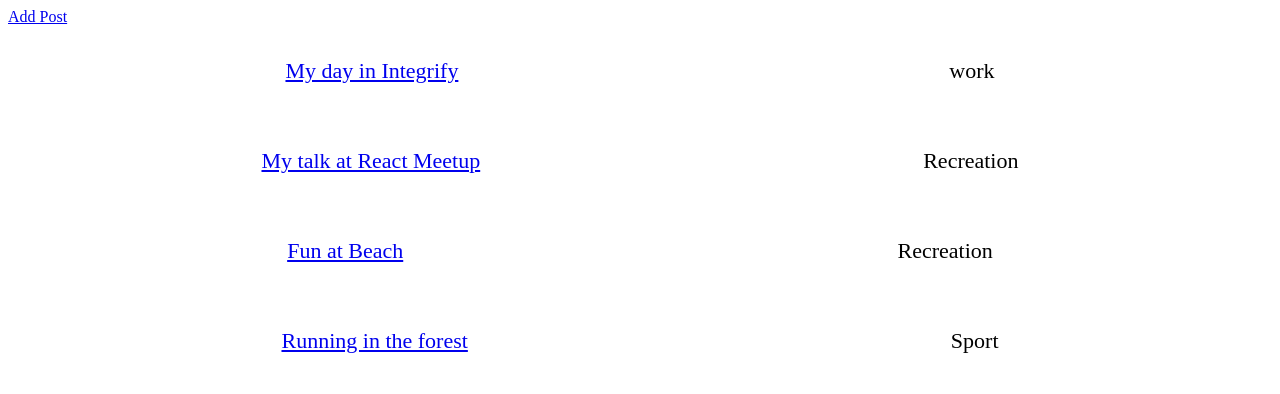
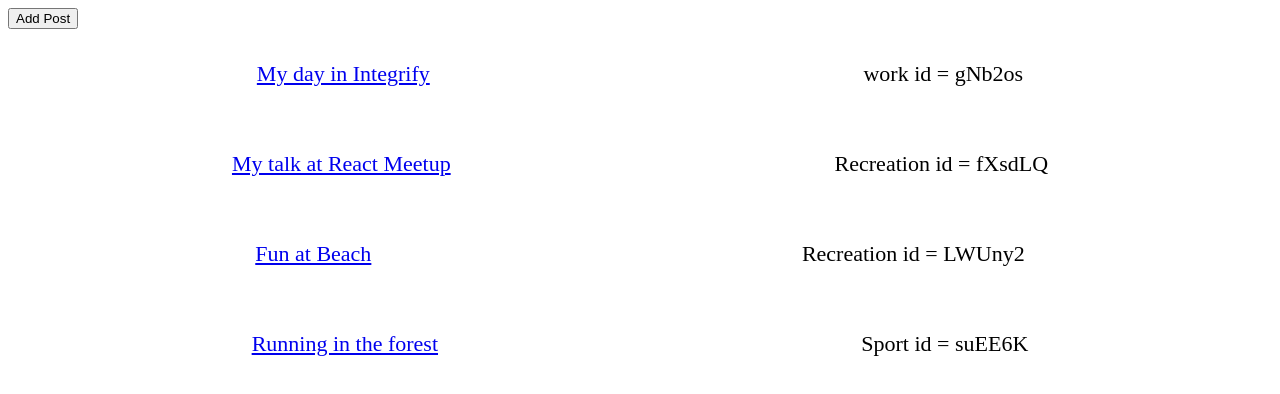
Before and after one commit to rmahato64/react-route, a React (Create React App) app: page / in a window 1280 px wide. Shown: the top 394 px of the page. Built offline with nearby package versions, Linux system fonts and the light colour scheme.

Commit message:
add link to buttons

```diff
--- a/src/App.js
+++ b/src/App.js
@@ -1,10 +1,11 @@
 import React, { Component,createRef } from 'react'
-import {BrowserRouter,Route,Link,NavLink,Switch,Prompt,Redirect} from 'react-router-dom'
-import {randomId} from './data/randomId'
-import Posts from './components/Posts'
-import Post from './components/Post'
-import './App.css'
-import AddPost from './components/AddPost'
+import {Route,Link,NavLink,Switch,Prompt,Redirect} from 'react-router-dom'
+import {randomId} from './data/randomId';
+import Posts from './components/Posts';
+import Post from './components/Post';
+import './App.css';
+import AddPost from './components/AddPost';
+import PostDetail from './components/PostDetail';
 
 class App extends Component {
   constructor(props) {
@@ -91,8 +92,12 @@ class App extends Component {
   }
   render () {
   return (
-    <div>
-      <AddPost
+    <div className='App'>
+      <Switch>
+        <Route
+          exact
+          path='/newpost'
+          render={ () => <AddPost
             addPost = {this.addPost}
             title = {this.state.title}
             category = {this.state.category}
@@ -100,12 +105,28 @@ class App extends Component {
             id = {this.state.id}
             handleChange = {this.handleChange}
             />
-      <Posts
+          }
+        />
+        <Route
+          exact
+          path='/'
+          render={ () => <Posts
             posts = {this.state.posts}
             deletePost = {this.deletePost}
             editPost = {this.editPost}
             inputTitle = {this.inputTitle}
             />
+          }
+        />
+        {/* <Route
+          exact
+          path={`/post/this.state.id`}
+          render={ () =>  <PostDetail
+            posts = {this.state.posts}
+            />
+          }
+        /> */}
+      </Switch>
     </div>
   )
 }
--- a/src/components/Add.js
+++ b/src/components/Add.js
@@ -1,5 +1,5 @@
 import React from 'react'
-
+import { Link } from 'react-router-dom';
 const Add = ({title,description,category,id,addPost,handleChange}) => {
     return (
         <div>
@@ -14,8 +14,8 @@ const Add = ({title,description,category,id,addPost,handleChange}) => {
                 <textarea type = "text" name = 'description' value = {description} onChange = {handleChange}></textarea>
             </div>
             <div>
-                <button onClick = {() => addPost()}>Add</button>
-                <button>Cancel</button>
+                <Link to='/'><button onClick = {() => addPost()}>Add</button> </Link>
+                <Link to='/'> <button>Cancel</button> </Link>
             </div>
         </div>
     )
--- a/src/components/AddPost.js
+++ b/src/components/AddPost.js
@@ -1,14 +1,17 @@
 import React from 'react'
 import Add from './Add'
-import {BrowserRouter,Route,Link,NavLink,Switch,Prompt,Redirect} from 'react-router-dom'
 import {randomId} from '../data/randomId'
 const AddPost = (props) => {
     const {title,description,category,id,addPost,handleChange} = props
     return (
-        <BrowserRouter>
-        <NavLink to = '/posts/newpost'>Add Post</NavLink>
-        <Route path = '/posts/newpost' component = {() => <Add title = {title} description = {description} category = {category} id = {id} addPost = {addPost} handleChange = {handleChange}/>}/>
-        </BrowserRouter>
+        // <BrowserRouter>
+        // <NavLink to = '/posts/newpost'>Add Post</NavLink>
+        // <Route path = '/posts/newpost' component = {() => <Add title = {title} description = {description} category = {category} id = {id} addPost = {addPost} handleChange = {handleChange}/>}/>
+        // </BrowserRouter>
+        <div>
+            <Add title = {title} description = {description} category = {category} id = {id} addPost = {addPost} handleChange = {handleChange}/>
+        </div>
+
     )
 }
 
--- a/src/components/Post.js
+++ b/src/components/Post.js
@@ -1,20 +1,27 @@
-import React from 'react'
-import {BrowserRouter,Route,Link,NavLink,Switch,Prompt,Redirect} from 'react-router-dom'
-import ViewPost from './ViewPost'
+import React from 'react';
+import ViewPost from './ViewPost';
+import { BrowserRouter, NavLink, Route } from 'react-router-dom';
+import { Link } from 'react-router-dom';
+
 const Post = (props) => {
-    const {id,title,category,description,contentEditable} = props.post
-    const {deletePost,editPost,inputTitle} = props
+    // const {id,title,category,description,contentEditable} = props.post
+    // const {deletePost,editPost,inputTitle} = props
+    const {id,title,category} = props.post
     return (
-        <BrowserRouter>
+        // <BrowserRouter>
+        // <div className = 'home-page-display'>
+        // <NavLink to = {`/post/${id}`}>{title}</NavLink>
+        // <div>{category}</div>
+        // </div>
+        // <Route path = {`/post/${props.post.id}`} component = {()=>{
+        //       return <ViewPost title = {title} category = {category} description = {description} id = {id} deletePost = {deletePost} editPost = {editPost} contentEditable = {contentEditable} inputTitle = {inputTitle}/>
+        //       }}/>
+
+        // </BrowserRouter>
         <div className = 'home-page-display'>
-        <NavLink to = {`/post/${id}`}>{title}</NavLink>
-        <div>{category}</div>
+            <Link to = {`/post/${id}`}>{title}</Link>
+            <div>{category} id = {id}</div>
         </div>
-        <Route path = {`/post/${props.post.id}`} component = {()=>{
-              return <ViewPost title = {title} category = {category} description = {description} id = {id} deletePost = {deletePost} editPost = {editPost} contentEditable = {contentEditable} inputTitle = {inputTitle}/>
-              }}/>
-
-        </BrowserRouter>
     )
 }
 
--- /dev/null
+++ b/src/components/PostDetail.js
@@ -0,0 +1,15 @@
+import React from 'react';
+import ViewPost from './ViewPost';
+
+const PostDetail = (props) => {
+    const {id,title,category,description,contentEditable} = props.post
+    const {deletePost,editPost,inputTitle} = props
+
+    return (
+        <div >
+            <ViewPost title = {title} category = {category} description = {description} id = {id} deletePost = {deletePost} editPost = {editPost} contentEditable = {contentEditable} inputTitle = {inputTitle}/>
+        </div>
+    )
+}
+
+export default PostDetail;
--- a/src/components/Posts.js
+++ b/src/components/Posts.js
@@ -1,11 +1,13 @@
-import React from 'react'
-import Post from './Post'
+import React from 'react';
+import Post from './Post';
+import { Link } from 'react-router-dom';
 const Posts = (props) => {
     const postsList = props.posts.map((post =>
         <Post key = {post.id} post = {post} deletePost = {props.deletePost} editPost = {props.editPost} inputTitle = {props.inputTitle}/>))
 
         return (
             <div>
+                <Link to = '/newpost'><button>Add Post</button></Link>
                 {postsList}
             </div>
         )
--- a/src/index.js
+++ b/src/index.js
@@ -1,4 +1,12 @@
 import React from 'react';
 import ReactDOM from 'react-dom';
+import { BrowserRouter } from 'react-router-dom';
 import App from './App';
-ReactDOM.render(<App />, document.getElementById('root'));
+
+
+ReactDOM.render(
+    <BrowserRouter>
+        <App />
+    </BrowserRouter>,
+ document.getElementById('root')
+);
```
Lines whose indentation alone changed are shown as unchanged.
